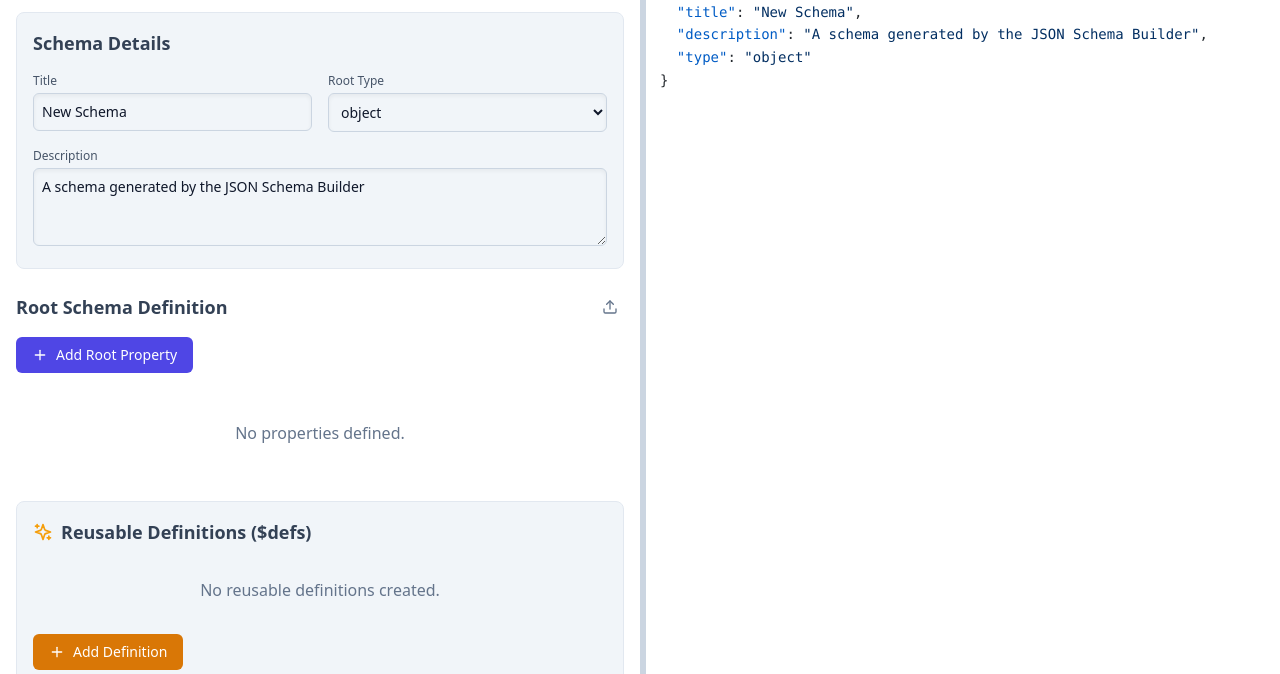
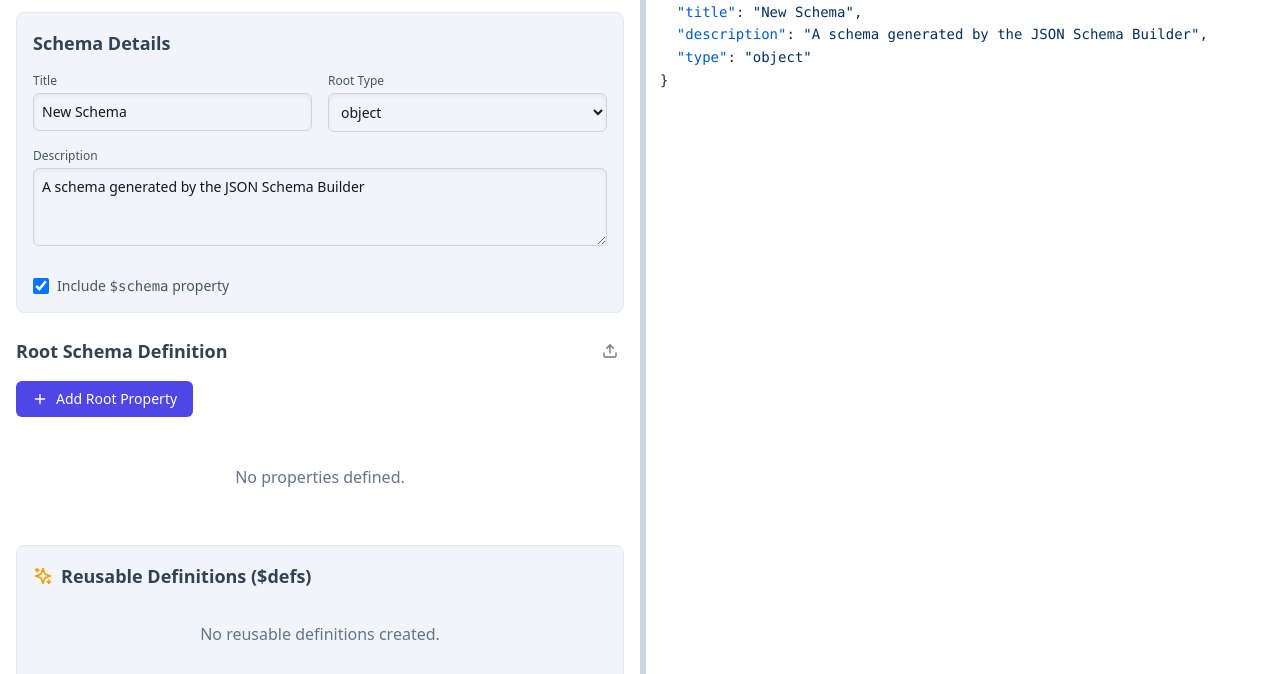
Before and after one commit to anusarati/json-schema-builder, a plain HTML site: page index.html in a window 1280 px wide. Shown: the part 126-800 px from the top of the page. Drawn offline with nearby package versions, Linux system fonts and the light colour scheme.

Commit message:
toggle schema property

```diff
--- a/index.html
+++ b/index.html
@@ -188,6 +188,12 @@
                             <label for="schemaDescription">Description</label>
                             <textarea id="schemaDescription" rows="3" placeholder="A detailed description of this schema's purpose."></textarea>
                         </div>
+                        <div id="schemaPropertyToggleContainer" class="pt-2">
+                             <label class="flex items-center cursor-pointer">
+                                <input type="checkbox" id="includeSchemaToggle">
+                                <span class="ml-2 text-sm font-medium text-slate-600 dark:text-slate-300">Include <code>$schema</code> property</span>
+                            </label>
+                        </div>
                     </div>
 
                     <div id="rootSchemaDefinitionContainer" class="space-y-4">
--- a/js/dom.js
+++ b/js/dom.js
@@ -7,6 +7,8 @@ export const dom = {
     schemaTitle: document.getElementById('schemaTitle'),
     schemaTitleLabel: document.getElementById('schemaTitleLabel'),
     schemaDescription: document.getElementById('schemaDescription'),
+    includeSchemaToggle: document.getElementById('includeSchemaToggle'),
+    schemaPropertyToggleContainer: document.getElementById('schemaPropertyToggleContainer'),
     rootSchemaTypeSelector: document.getElementById('rootSchemaTypeSelector'),
     rootSchemaDefinitionContainer: document.getElementById('rootSchemaDefinitionContainer'),
     rootSchemaHeading: document.getElementById('rootSchemaHeading'),
--- a/js/handlers/state.js
+++ b/js/handlers/state.js
@@ -18,6 +18,12 @@ export function handleGlobalDetailChange(e) {
     if (id === 'schemaDescription') {
         activeSchema.description = value;
     }
+    generateAndDisplaySchema();
+}
+
+export function handleSchemaPropertyToggle(e) {
+    const activeSchema = getActiveSchemaState();
+    activeSchema.includeSchemaProperty = e.target.checked;
     generateAndDisplaySchema();
 }
 
--- a/js/main.js
+++ b/js/main.js
@@ -2,7 +2,7 @@ import { dom } from './dom.js';
 import { FIELD_TYPES, ICONS } from './config.js';
 import { render } from './renderer.js';
 import { handleCollapseAll, handleExpandAll, initResizablePanels, toggleTheme } from './handlers/ui.js';
-import { handleClearSchema, handleGlobalDetailChange, handleRootTypeChange } from './handlers/state.js';
+import { handleClearSchema, handleGlobalDetailChange, handleRootTypeChange, handleSchemaPropertyToggle } from './handlers/state.js';
 import { handleAddDefinition, handleDeleteItem, handleItemUpdate, handleMoveItem, handleToggleCollapse, handleCopyPropertyJson } from './handlers/item.js';
 import { handleCopySchema, handleExportSchema, handleImportFile, handleOpenPropertyImport, handleOpenRootPropertiesImport, handleParseAndLoad, closeImportModal, openRootImportModal } from './handlers/io.js';
 import { handleDragEnd, handleDragLeave, handleDragOver, handleDragStart, handleDrop } from './handlers/dnd.js';
@@ -19,6 +19,7 @@ function init() {
     dom.expandAllBtn.addEventListener('click', handleExpandAll);
     dom.schemaTitle.addEventListener('input', handleGlobalDetailChange);
     dom.schemaDescription.addEventListener('input', handleGlobalDetailChange);
+    dom.includeSchemaToggle.addEventListener('change', handleSchemaPropertyToggle);
     dom.rootSchemaTypeSelector.addEventListener('change', handleRootTypeChange);
     dom.addDefinitionBtn.addEventListener('click', handleAddDefinition);
     dom.copySchemaBtn.addEventListener('click', handleCopySchema);
--- a/js/renderer.js
+++ b/js/renderer.js
@@ -93,6 +93,9 @@ export function render() {
     dom.schemaTitle.placeholder = isFunctionMode ? 'e.g. get_current_weather' : 'My Awesome Schema';
     dom.rootSchemaHeading.textContent = isFunctionMode ? 'Function Parameters' : 'Root Schema Definition';
 
+    dom.includeSchemaToggle.checked = activeSchema.includeSchemaProperty;
+    dom.schemaPropertyToggleContainer.classList.toggle('hidden', isFunctionMode);
+
     renderRootControls();
     dom.schemaBuilderRoot.innerHTML = '';
 
--- a/js/schema.js
+++ b/js/schema.js
@@ -161,7 +161,10 @@ export function generateAndDisplaySchema() {
         };
 
     } else {
-        finalSchema = { "$schema": "http://json-schema.org/draft-2020-12/schema#" };
+        finalSchema = {};
+        if (activeSchema.includeSchemaProperty) {
+            finalSchema["$schema"] = "http://json-schema.org/draft-2020-12/schema#";
+        }
         if (activeSchema.title) finalSchema.title = activeSchema.title;
         if (activeSchema.description) finalSchema.description = activeSchema.description;
 
--- a/js/state.js
+++ b/js/state.js
@@ -6,6 +6,7 @@ export function createDefaultSchemaState() {
         title: 'New Schema',
         description: 'A schema generated by the JSON Schema Builder',
         rootSchemaType: 'object',
+        includeSchemaProperty: true,
         schemaDefinition: [],
         definitions: [],
         nextId: 0,
```
